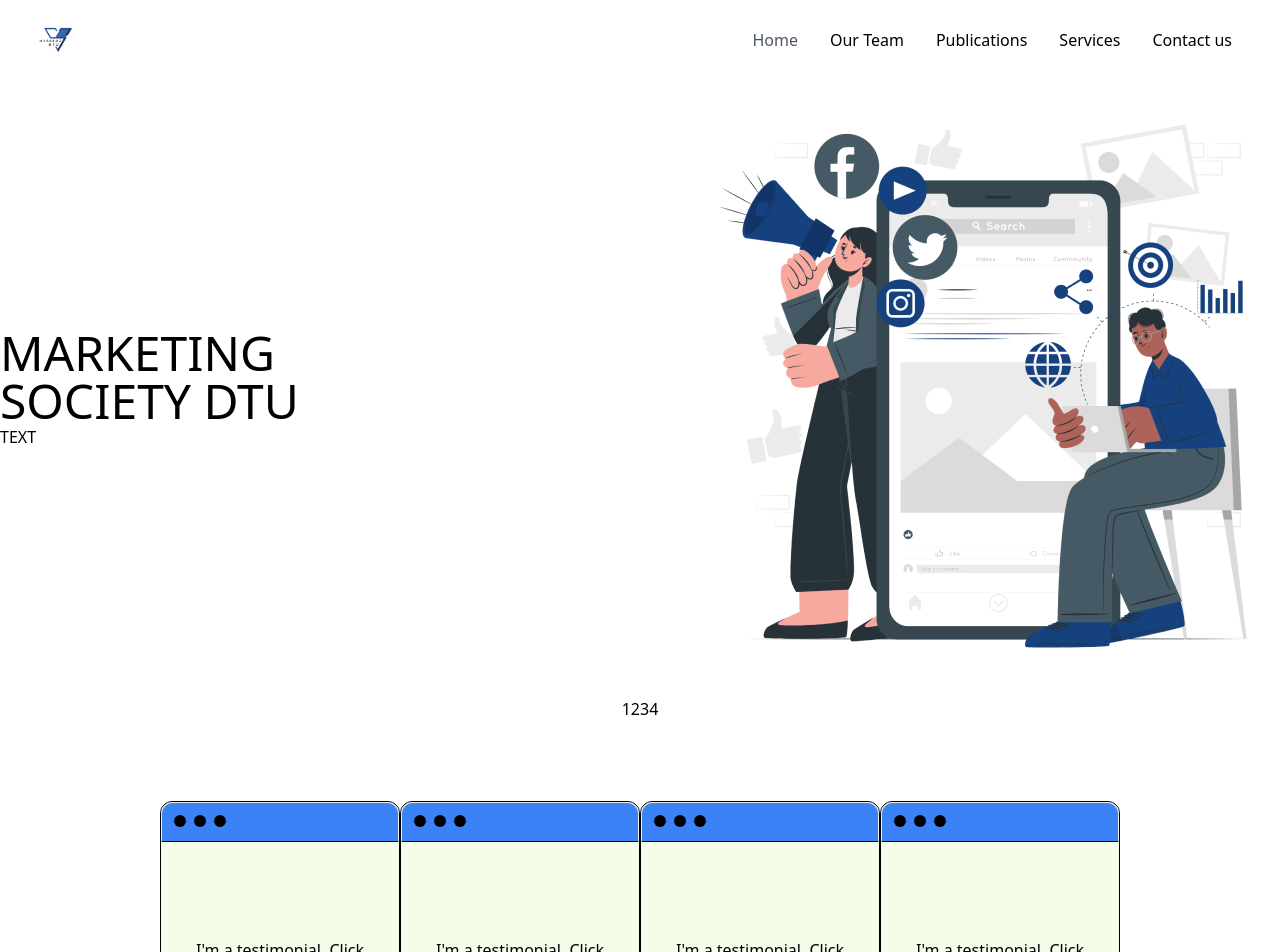
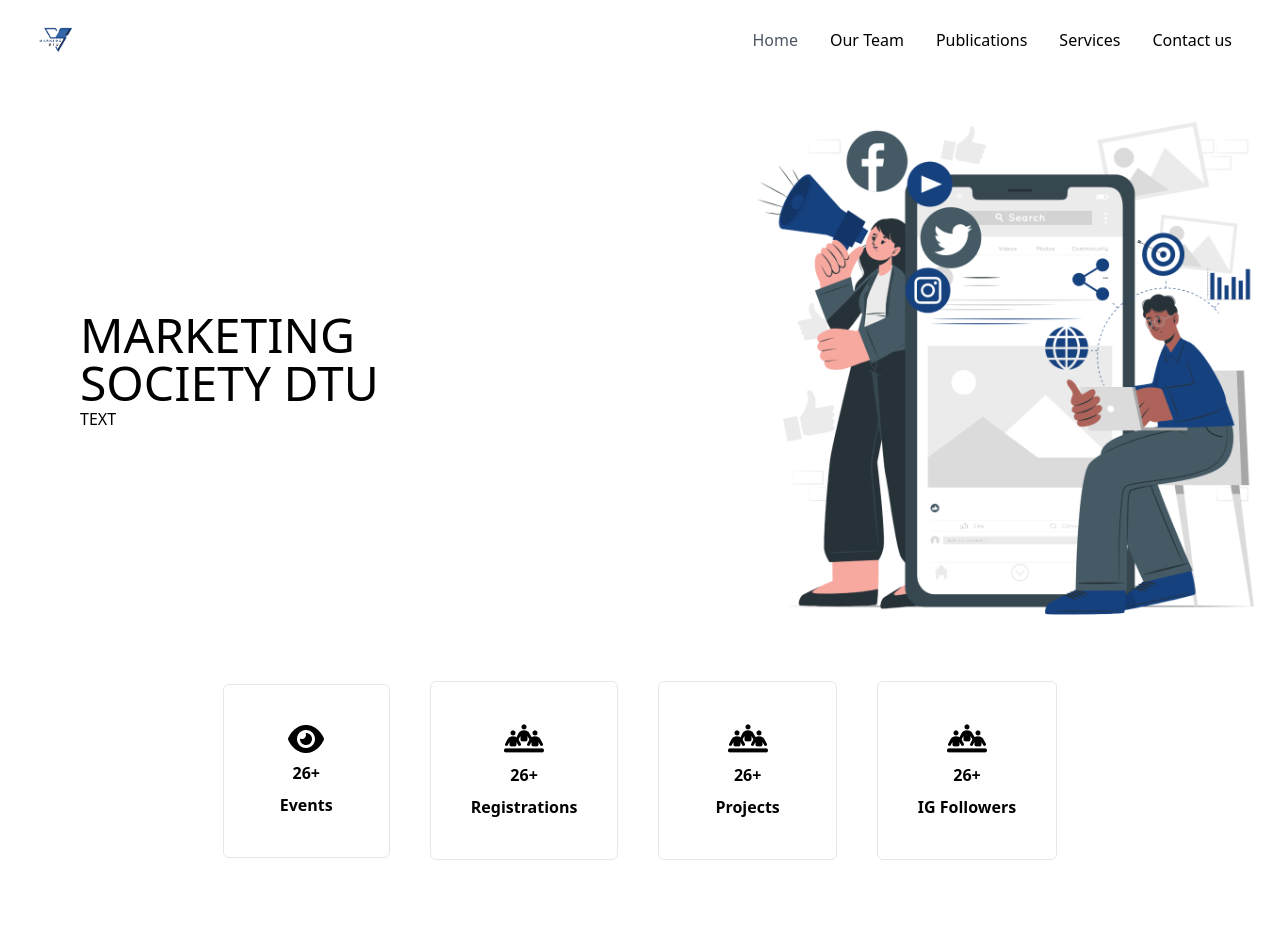
Before and after one commit to marksocDTU/marksocDTU, a Next.js app in the folder marksocdtu/: page / in a window 1280 px wide. Shown: the top 952 px of the page. Built offline with nearby package versions, Linux system fonts and the light colour scheme.

Commit message:
first page

```diff
--- a/marksocdtu/src/pages/index.tsx
+++ b/marksocdtu/src/pages/index.tsx
@@ -1,6 +1,8 @@
 import Head from "next/head";
 import Image from "next/image";
 import l from "@/assets/landing.png";
+import e from "@/assets/event.png";
+import s from "@/assets/svg.png";
 import Layout from "@/components/layout";
 import { Inter } from "next/font/google";
 import Header from "@/components/Header";
@@ -26,7 +28,7 @@ export default function Home() {
        <Header/>
        <div className="flex flex-shrink-0 flex-col h-max w-max-screen justify-center">
 
-        <div className="flex flex-shrink-0 flex-row h-max w-max-screen items-center  justify-center">
+        <div className="flex flex-shrink-0 flex-row h-max w-max-screen pl-20 items-center  justify-center">
           <div className="flex flex-shrink-0 flex-col item-center m-10 w-1/2">
             <div className="flex flex-shrink-0 text-5xl font-Inter  ">MARKETING</div>
             <div className="flex flex-shrink-0 text-5xl font-Inter ">SOCIETY DTU</div>
@@ -39,11 +41,38 @@ export default function Home() {
 
         </div>
 
-        <div className="flex flex-shrink-0 flex-row h-max w-max-screen items-center  justify-center">
-          <div>1</div>
-          <div>2</div>
-          <div>3</div>
-          <div>4</div>
+        <div className="flex flex-shrink-0 flex-row h-max w-max-screen items-center font-bold justify-center">
+          <div className="flex flex-shrink-0 flex-col h-max m-5 p-10 px-14 gap-2 items-center rounded-md  border border-blue border-bold  justify-center">
+            <div className="flex flex-shrink-0  items-center   justify-center"><Image src={e} alt="logo" /></div>
+            <div className="flex flex-shrink-0  items-center   justify-center">26+</div>
+            <div className="flex flex-shrink-0  items-center   justify-center">Events</div>
+
+          </div>
+
+          <div className="flex flex-shrink-0 flex-col h-max m-5 p-10 gap-2 items-center rounded-md border border-blue border-bold  justify-center">
+            <div className="flex flex-shrink-0  items-center   justify-center"><Image src={s} alt="logo" /></div>
+            <div className="flex flex-shrink-0  items-center   justify-center">26+</div>
+            <div className="flex flex-shrink-0  items-center   justify-center">Registrations</div>
+
+          </div>
+
+          <div className="flex flex-shrink-0 flex-col h-max m-5 p-10 px-14 gap-2 items-center rounded-md border border-blue border-bold  justify-center">
+            <div className="flex flex-shrink-0  items-center   justify-center"><Image src={s} alt="logo" /></div>
+            <div className="flex flex-shrink-0  items-center   justify-center">26+</div>
+            <div className="flex flex-shrink-0  items-center   justify-center">Projects</div>
+
+          </div>
+
+          <div className="flex flex-shrink-0 flex-col h-max m-5 p-10 gap-2 items-center rounded-md  border border-blue border-bold  justify-center">
+            <div className="flex flex-shrink-0  items-center   justify-center"><Image src={s} alt="logo" /></div>
+            <div className="flex flex-shrink-0  items-center   justify-center">26+</div>
+            <div className="flex flex-shrink-0  items-center   justify-center">IG Followers</div>
+
+          </div>
+
+
+
+
         </div>
 
        </div>
@@ -53,8 +82,8 @@ export default function Home() {
        <div className="flex flex-shrink-0 flex-col h-max w-max-screen justify-center bg-blue"><Articles/></div>
 
        <div className="flex flex-shrink-0 flex-row h-max w-max-screen justify-center">
-        <div></div>
-        <div></div>
+        <div>vision</div>
+        <div>mission</div>
        </div>
       </main>
     </>
```
Also changed, not shown: marksocdtu/src/assets/event.png (added), marksocdtu/src/assets/svg.png (added).
